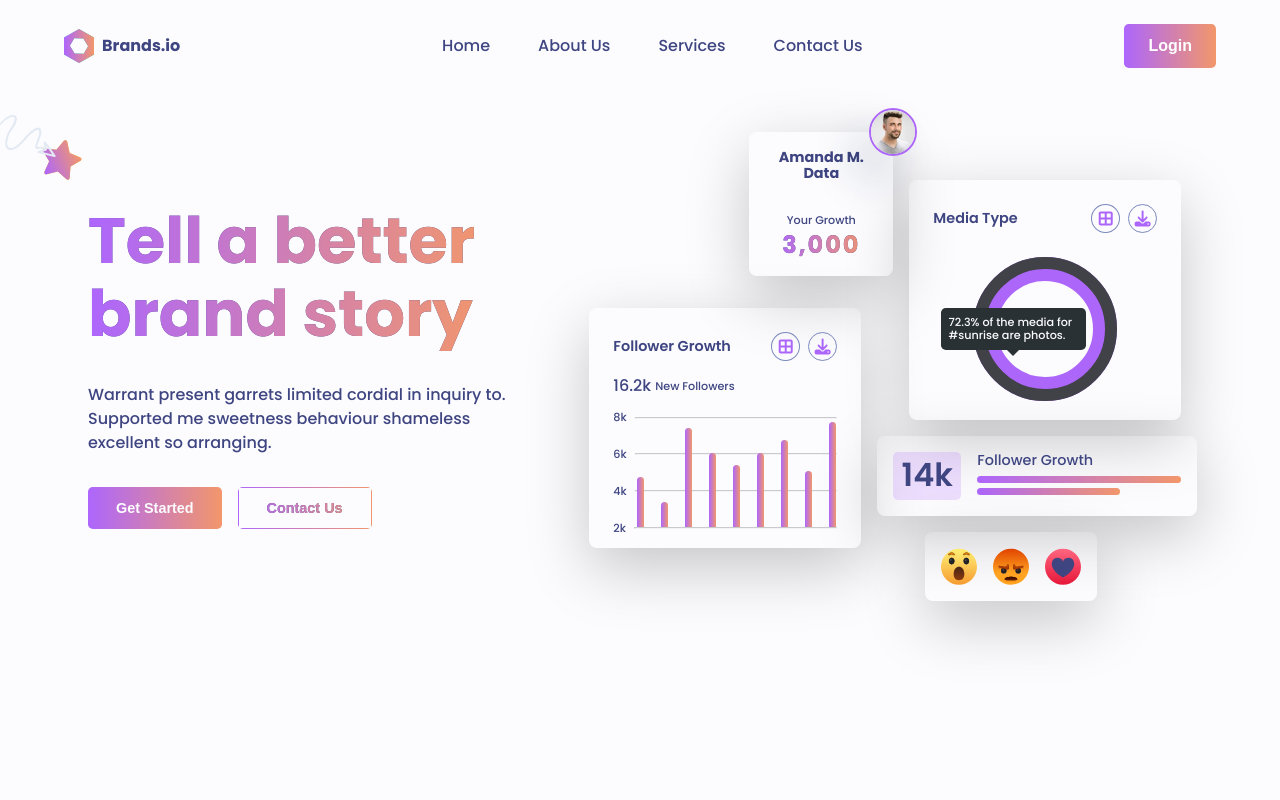
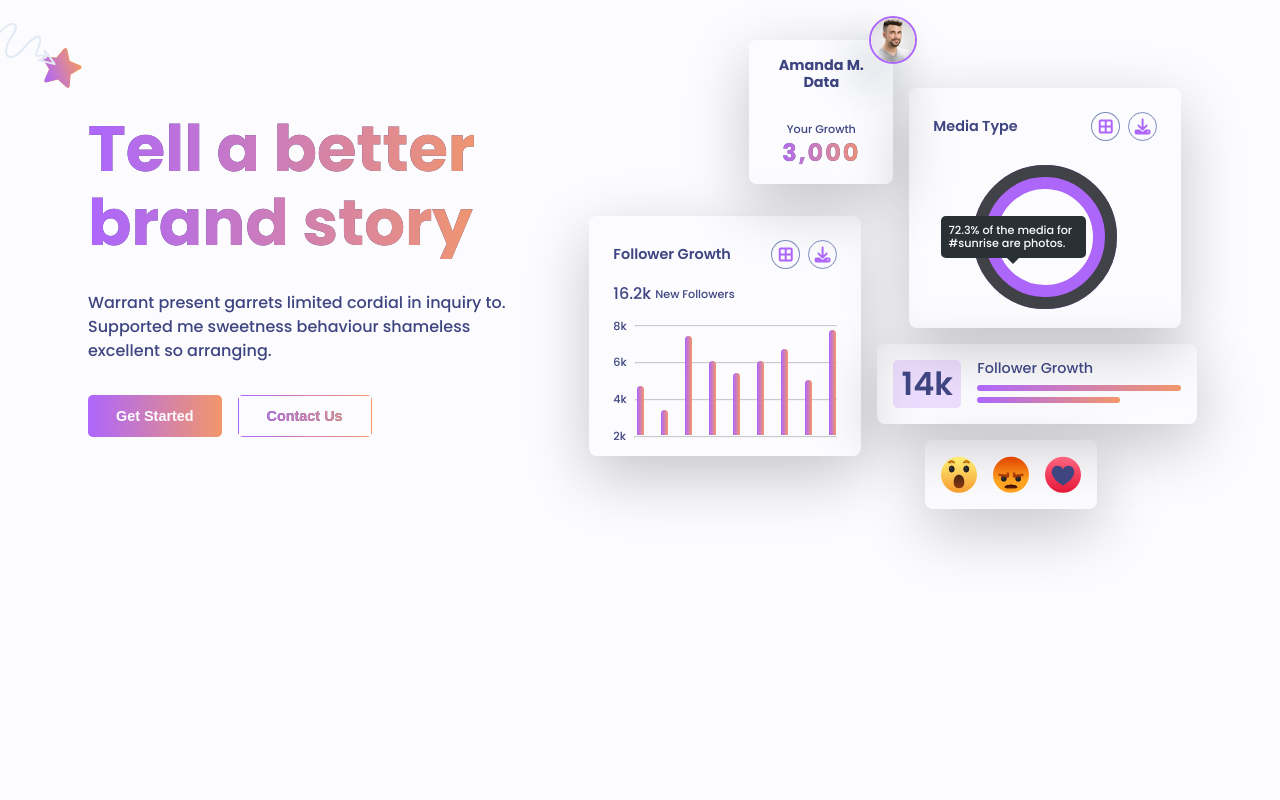
Before and after one commit to zeetaengrg/growth-agency-vue3, a Vue app: page / in a window 1280 px wide. Shown: the top 800 px of the page. Built offline with nearby package versions, Linux system fonts and the light colour scheme.

Commit message:
refactor: unused components removed

```diff
--- a/src/App.vue
+++ b/src/App.vue
@@ -1,18 +1,12 @@
 <template>
-  <Navbar />
   <router-view />
 </template>
 
 <script>
-import Navbar from "@/components/Navbar.vue";
-
 export default {
   name: "App",
-  components: {
-    Navbar,
-  },
+  components: {},
 };
 </script>
 
-<style lang="scss">
-</style>
+<style lang="scss"></style>
```
